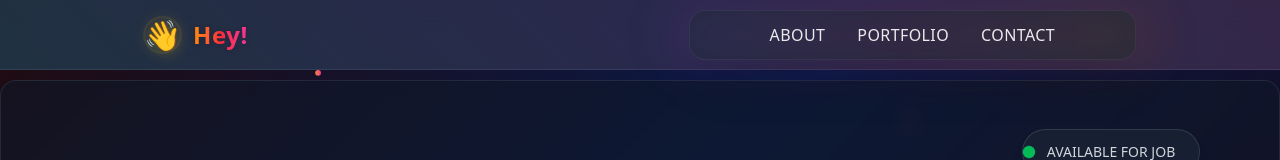
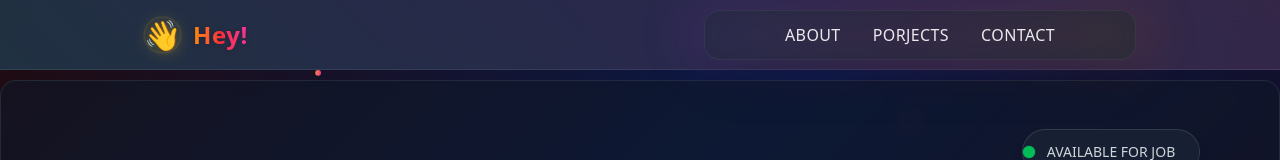
Before and after one commit to Tanmayshukla25/Portfolio, a React (Vite) app: page / in a window 1280 px wide. Shown: the top 160 px of the page. Built offline with nearby package versions, Linux system fonts and the light colour scheme.

Commit message:
LiUpdate

```diff
--- a/src/Components/Header.jsx
+++ b/src/Components/Header.jsx
@@ -103,7 +103,7 @@ const Header = ({ activeSection, setActiveSection, menuOpen, setMenuOpen }) => {
           />
 
           <ul className='relative flex flex-col sm:flex-row gap-6 sm:gap-8 text-sm sm:text-base text-center'>
-            {['about', 'portfolio', 'contact'].map((section, index) => (
+            {['about', 'porjects', 'contact'].map((section, index) => (
               <motion.li
                 key={section}
                 initial={{ opacity: 0, y: 20 }}
--- a/src/MainContent.jsx
+++ b/src/MainContent.jsx
@@ -172,7 +172,7 @@ function MainContent({ activeSection }) {
 
       {/* Portfolio Section */}
       <motion.div
-        id="portfolio"
+        id="porjects"
         initial={{ opacity: 0, y: 50 }}
         whileInView={{ opacity: 1, y: 0 }}
         transition={{ duration: 0.8 }}
```
